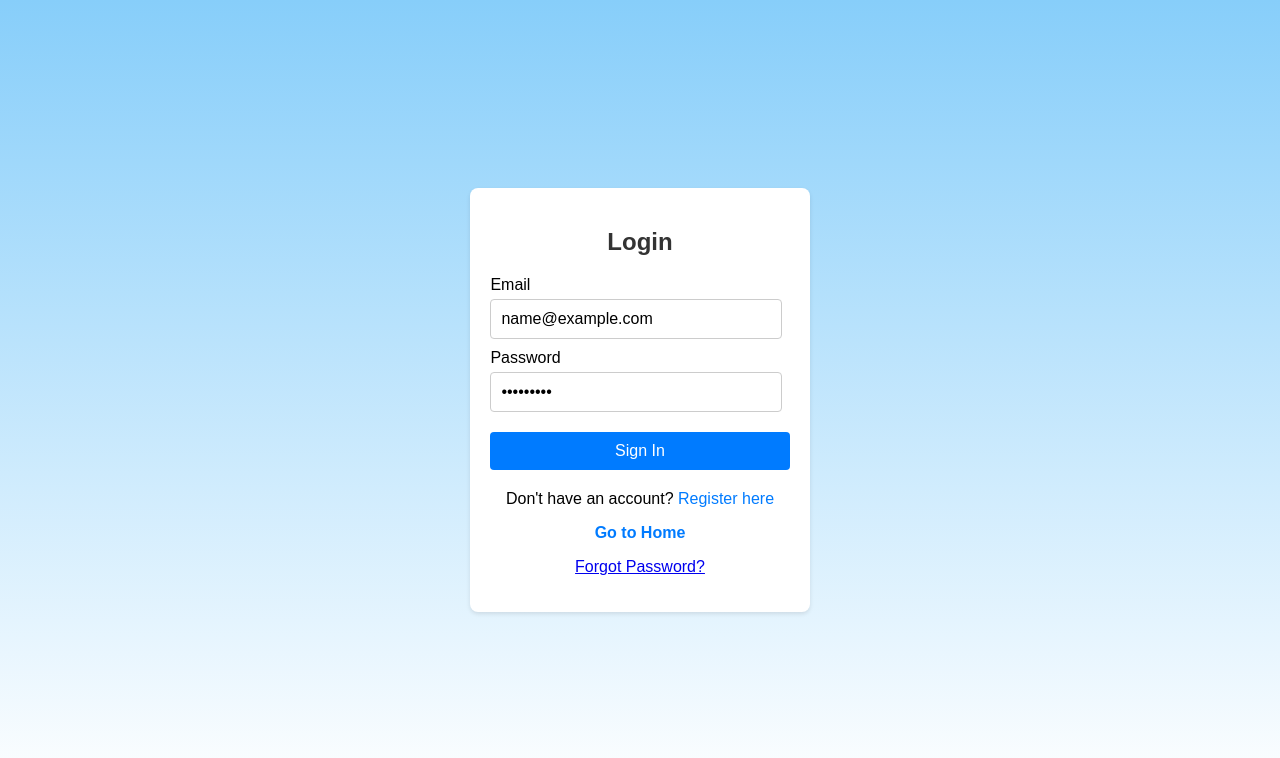
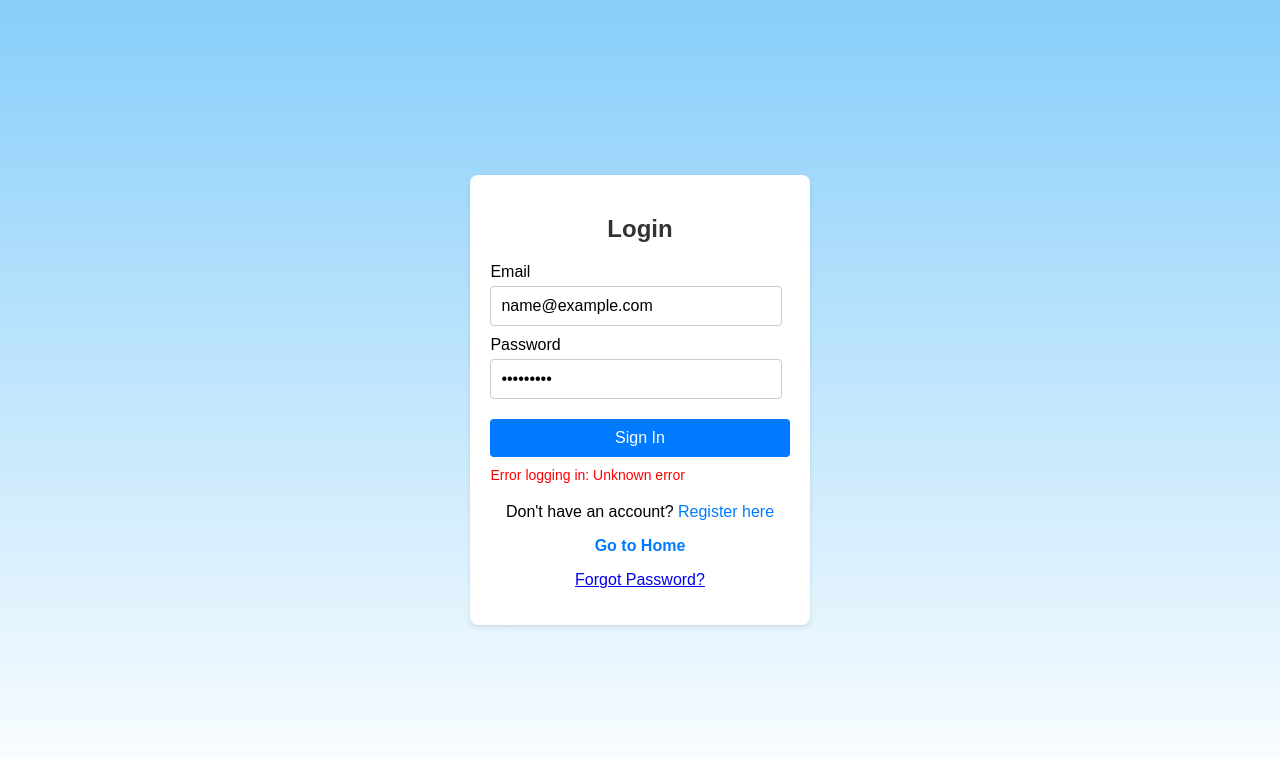
Before and after one commit to hhuss2/Pomodoro-Task-Manager, a React (Create React App) app in the folder client/: page /login in a window 1280 px wide. Both pictures are taken after typing "name@example.com", "Sample123" into the empty fields and a click on the button "Sign In". Shown: the top 758 px of the page. Built offline with nearby package versions, Linux system fonts and the light colour scheme; no server answers.

Commit message:
Updated Login

```diff
--- a/client/src/components/Login.css
+++ b/client/src/components/Login.css
@@ -82,3 +82,9 @@ body {
   .home-link:hover {
     text-decoration: underline;
   }
+
+  .error-message {
+    color: red;
+    margin-top: 10px;
+    font-size: 14px;
+  }
--- a/client/src/components/Login.js
+++ b/client/src/components/Login.js
@@ -15,7 +15,7 @@ const Login = () => {
     e.preventDefault();
 
     try {
-        const response = await axios.post(`${API_URL}/login`, {
+      const response = await axios.post(`${API_URL}/login`, {
         email,
         password,
       });
@@ -54,6 +54,7 @@ const Login = () => {
             />
           </label>
           <button type="submit" className="login-button">Sign In</button>
+          {error && <div className="error-message">{error}</div>}
         </form>
         <div className="login-footer">
           <p>
```
Also changed, not shown: 11 other files (tests, documents, lock files or other folders).
